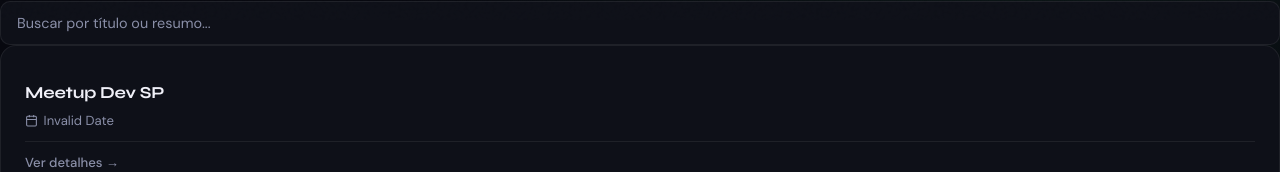
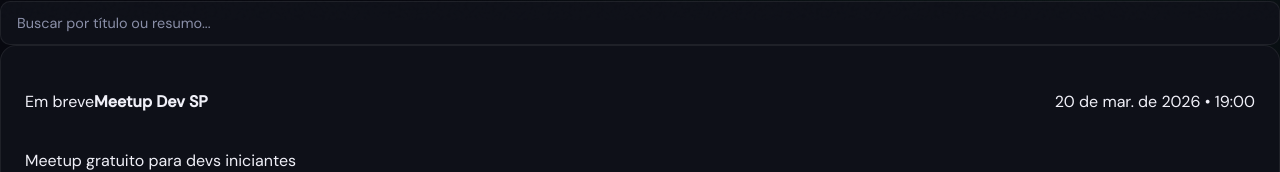
Before and after one commit to lauragundin/agendatech, a Next.js app in the folder web/: page / in a window 1280 px wide. Shown: the part 780-952 px from the top of the page. Built offline with nearby package versions, Linux system fonts and the light colour scheme.

Commit message:
Refactor EventCard component for simplicity

```diff
--- a/web/src/app/components/EventCard.tsx
+++ b/web/src/app/components/EventCard.tsx
@@ -1,161 +1,24 @@
-"use client";
+// web/src/app/components/EventCard.tsx
+import React from "react";
 
-import Link from "next/link";
-import { slugify } from "../lib/slugify";
+export default function EventCard({ event }) {
+  return (
+    <article className="event-card" role="article" aria-labelledby={`ev-${event.id}-title`}>
+      <header className="flex items-center justify-between gap-4">
+        <div className="flex items-center gap-3">
+          <span className="inline-flex px-2 py-1 text-xs font-semibold rounded-full bg-green-700/20 text-green-300">
+            {event.status || "Em breve"}
+          </span>
+          <h4 id={`ev-${event.id}-title`} className="text-lg font-semibold">{event.title}</h4>
+        </div>
+        <div className="text-sm text-gray-400">{event.date}</div>
+      </header>
 
-type EventItem = {
-  title: string;
-  date: string;
-  time?: string;
-  location?: string;
-  category?: string;
-  summary?: string;
-  signup_link?: string;
-};
+      <p className="mt-3 text-sm text-gray-400">{event.description}</p>
 
-const CATEGORY_COLORS: Record<string, { bg: string; text: string; dot: string }> = {
-  TI:         { bg: "rgba(108, 99, 255, 0.12)", text: "#a78bfa", dot: "#7c6fe0" },
-  Carreira:   { bg: "rgba(255, 101, 132, 0.12)", text: "#fb7185", dot: "#e05585" },
-  Design:     { bg: "rgba(234, 179, 8, 0.12)", text: "#fbbf24", dot: "#d97706" },
-  Data:       { bg: "rgba(67, 233, 123, 0.12)", text: "#4ade80", dot: "#22c55e" },
-  Startup:    { bg: "rgba(14, 165, 233, 0.12)", text: "#38bdf8", dot: "#0ea5e9" },
-  default:    { bg: "rgba(255,255,255,0.05)", text: "var(--muted)", dot: "#666" },
-};
-
-function formatDate(dateStr: string) {
-  try {
-    const d = new Date(dateStr + "T00:00:00");
-    return d.toLocaleDateString("pt-BR", { day: "2-digit", month: "short", year: "numeric" });
-  } catch {
-    return dateStr;
-  }
-}
-
-function isUpcoming(dateStr: string) {
-  try {
-    const d = new Date(dateStr + "T23:59:59");
-    return d >= new Date();
-  } catch { return false; }
-}
-
-export default function EventCard({ event, index = 0 }: { event: EventItem; index?: number }) {
-  const slug = slugify(event.title);
-  const cat = CATEGORY_COLORS[event.category || ""] || CATEGORY_COLORS.default;
-  const upcoming = isUpcoming(event.date);
-
-  return (
-    <article
-      className="event-card animate-fade-up"
-      style={{ animationDelay: `${index * 60}ms`, animationFillMode: "backwards" }}
-    >
-      {/* Header row */}
-      <div style={{ display: "flex", justifyContent: "space-between", alignItems: "flex-start", gap: "1rem", marginBottom: "0.75rem" }}>
-        <div style={{ display: "flex", gap: "0.5rem", flexWrap: "wrap" }}>
-          {event.category && (
-            <span style={{
-              background: cat.bg, color: cat.text,
-              padding: "0.2rem 0.6rem", borderRadius: "999px",
-              fontSize: "0.7rem", fontWeight: 700, letterSpacing: "0.06em", textTransform: "uppercase",
-            }}>
-              {event.category}
-            </span>
-          )}
-          {upcoming && (
-            <span style={{
-              background: "rgba(67, 233, 123, 0.1)", color: "#4ade80",
-              padding: "0.2rem 0.6rem", borderRadius: "999px",
-              fontSize: "0.7rem", fontWeight: 700, letterSpacing: "0.05em", textTransform: "uppercase",
-              display: "flex", alignItems: "center", gap: "0.25rem",
-            }}>
-              <span style={{ width: "5px", height: "5px", background: "#4ade80", borderRadius: "50%", display: "inline-block" }} />
-              Em breve
-            </span>
-          )}
-        </div>
-      </div>
-
-      {/* Title */}
-      <h3 style={{
-        fontFamily: "var(--font-display, 'Syne', sans-serif)",
-        fontSize: "1.05rem",
-        fontWeight: 700,
-        color: "var(--text)",
-        margin: "0 0 0.5rem",
-        lineHeight: 1.3,
-        letterSpacing: "-0.01em",
-      }}>
-        {event.title}
-      </h3>
-
-      {/* Meta info */}
-      <div style={{ display: "flex", flexWrap: "wrap", gap: "1rem", marginBottom: "0.75rem" }}>
-        <span style={{ display: "flex", alignItems: "center", gap: "0.35rem", color: "var(--muted)", fontSize: "0.82rem" }}>
-          <svg width="13" height="13" viewBox="0 0 24 24" fill="none" stroke="currentColor" strokeWidth="2">
-            <rect x="3" y="4" width="18" height="18" rx="2"/>
-            <line x1="16" y1="2" x2="16" y2="6"/><line x1="8" y1="2" x2="8" y2="6"/>
-            <line x1="3" y1="10" x2="21" y2="10"/>
-          </svg>
-          {formatDate(event.date)}{event.time && ` • ${event.time}`}
-        </span>
-        {event.location && (
-          <span style={{ display: "flex", alignItems: "center", gap: "0.35rem", color: "var(--muted)", fontSize: "0.82rem" }}>
-            <svg width="13" height="13" viewBox="0 0 24 24" fill="none" stroke="currentColor" strokeWidth="2">
-              <path d="M21 10c0 7-9 13-9 13s-9-6-9-13a9 9 0 0 1 18 0z"/>
-              <circle cx="12" cy="10" r="3"/>
-            </svg>
-            {event.location}
-          </span>
-        )}
-      </div>
-
-      {/* Summary */}
-      {event.summary && (
-        <p style={{
-          color: "rgba(240, 240, 248, 0.55)",
-          fontSize: "0.875rem",
-          lineHeight: 1.6,
-          margin: "0 0 1rem",
-          display: "-webkit-box",
-          WebkitLineClamp: 2,
-          WebkitBoxOrient: "vertical",
-          overflow: "hidden",
-        }}>
-          {event.summary}
-        </p>
-      )}
-
-      {/* Divider */}
-      <div style={{ height: "1px", background: "var(--border)", margin: "0.75rem 0" }} />
-
-      {/* Actions */}
-      <div style={{ display: "flex", gap: "1rem", alignItems: "center" }}>
-        {event.signup_link && (
-          <a
-            href={event.signup_link}
-            target="_blank"
-            rel="noreferrer"
-            className="btn-primary"
-            style={{ padding: "0.45rem 1rem", fontSize: "0.82rem" }}
-          >
-            Inscrever-se
-            <svg width="12" height="12" viewBox="0 0 24 24" fill="none" stroke="currentColor" strokeWidth="2.5">
-              <path d="M18 13v6a2 2 0 0 1-2 2H5a2 2 0 0 1-2-2V8a2 2 0 0 1 2-2h6"/>
-              <polyline points="15,3 21,3 21,9"/><line x1="10" y1="14" x2="21" y2="3"/>
-            </svg>
-          </a>
-        )}
-        <Link
-          href={`/events/${slug}`}
-          style={{
-            color: "var(--muted)", fontSize: "0.82rem", fontWeight: 500,
-            textDecoration: "none", transition: "color 0.2s",
-            display: "inline-flex", alignItems: "center", gap: "0.25rem",
-          }}
-          onMouseEnter={(e) => (e.currentTarget.style.color = "var(--text)")}
-          onMouseLeave={(e) => (e.currentTarget.style.color = "var(--muted)")}
-        >
-          Ver detalhes →
-        </Link>
+      <div className="mt-4 flex items-center gap-3">
+        <a href={event.link} className="btn-primary" aria-label={`Inscrever-se em ${event.title}`}>Inscrever-se</a>
+        <a href={`/events/${event.id}`} className="btn-ghost" aria-label={`Ver detalhes de ${event.title}`}>Ver detalhes</a>
       </div>
     </article>
   );
```
